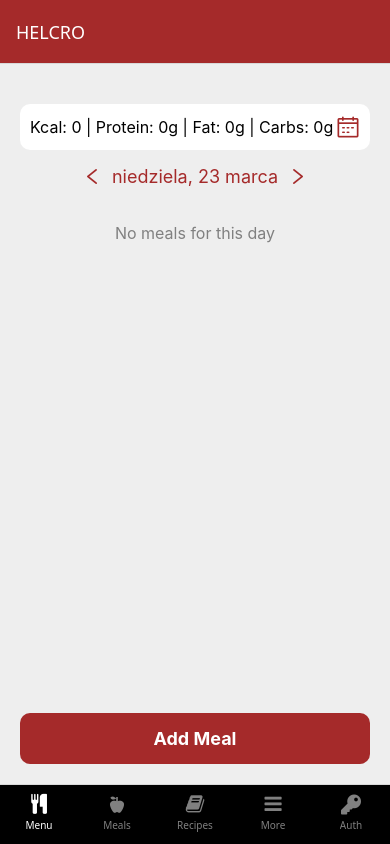
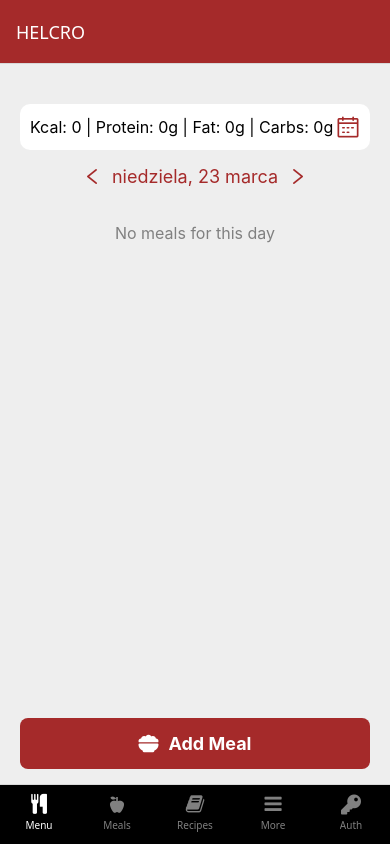
Before and after one commit to voxten/Helcro, a React Native app: screen /Menu in a window 390 px wide. Built offline with nearby package versions, Linux system fonts and the light colour scheme.

Commit message:
Small changes

```diff
--- a/components/menu/MealStyles.js
+++ b/components/menu/MealStyles.js
@@ -22,6 +22,24 @@ const styles = StyleSheet.create({
         flex: 1,
         marginLeft: 5,
         alignItems: "center",
+    },
+    button: {
+        flexDirection: "row",
+        alignItems: "center",
+        justifyContent: "center",
+        backgroundColor: "brown",
+        paddingVertical: 15,
+        paddingHorizontal: 20,
+        marginTop: 15,
+        borderRadius: 8,
+    },
+    icon: {
+        marginRight: 10,
+    },
+    buttonText: {
+        color: "white",
+        fontSize: 18,
+        fontWeight: "bold",
     },
     submitButtonText: {
         color: 'white',
--- a/components/menu/menu.js
+++ b/components/menu/menu.js
@@ -4,6 +4,7 @@ import { AntDesign } from '@expo/vector-icons';
 import DateTimePicker from '@react-native-community/datetimepicker';
 import MealType from "./mealType"; // Import MealType
 import styles from "../../styles/MainStyles";
+import Icon from "react-native-vector-icons/FontAwesome6";
 
 export default function Menu() {
     const [selectedDate, setSelectedDate] = useState(new Date());
@@ -62,8 +63,9 @@ export default function Menu() {
             </ScrollView>
 
             {/* Add Meal Button */}
-            <TouchableOpacity style={styles.submitButton} onPress={() => setShowMealType(true)}>
-                <Text style={styles.submitButtonText}>Add Meal</Text>
+            <TouchableOpacity style={localStyles.button} onPress={() => setShowMealType(true)}>
+                <Icon name="bowl-food" size={20} color="white" style={localStyles.icon} />
+                <Text style={localStyles.buttonText}>Add Meal</Text>
             </TouchableOpacity>
 
             {/* Modal for MealType */}
@@ -100,5 +102,36 @@ const localStyles = StyleSheet.create({
     },
     dateText: { fontSize: 18, marginHorizontal: 10, color: 'brown' },
     mealList: { flex: 1 },
-    mealText: { fontSize: 16, textAlign: 'center', marginTop: 20, color: 'gray' }
+    mealText: { fontSize: 16, textAlign: 'center', marginTop: 20, color: 'gray' },
+    submitButton: {
+        backgroundColor: "#156dc9",
+        paddingVertical: 10,
+        paddingHorizontal: 15,
+        borderRadius: 5,
+        flex: 1,
+        marginLeft: 5,
+        alignItems: "center",
+    },
+    button: {
+        flexDirection: "row",
+        alignItems: "center",
+        justifyContent: "center",
+        backgroundColor: "brown",
+        paddingVertical: 15,
+        paddingHorizontal: 20,
+        marginVertical: 15,
+        borderRadius: 8,
+    },
+    icon: {
+        marginRight: 10,
+    },
+    buttonText: {
+        color: "white",
+        fontSize: 18,
+        fontWeight: "bold",
+    },
+    submitButtonText: {
+        color: 'white',
+        fontSize: 16,
+    },
 });
--- a/components/screens/Auth/LoginScreen.js
+++ b/components/screens/Auth/LoginScreen.js
@@ -83,7 +83,7 @@ const styles = StyleSheet.create({
     backgroundColor: "brown",
     paddingVertical: 15,
     paddingHorizontal: 20,
-    marginTop: 15,
+    marginBottom: 15,
     borderRadius: 8,
   },
   icon: {
```
